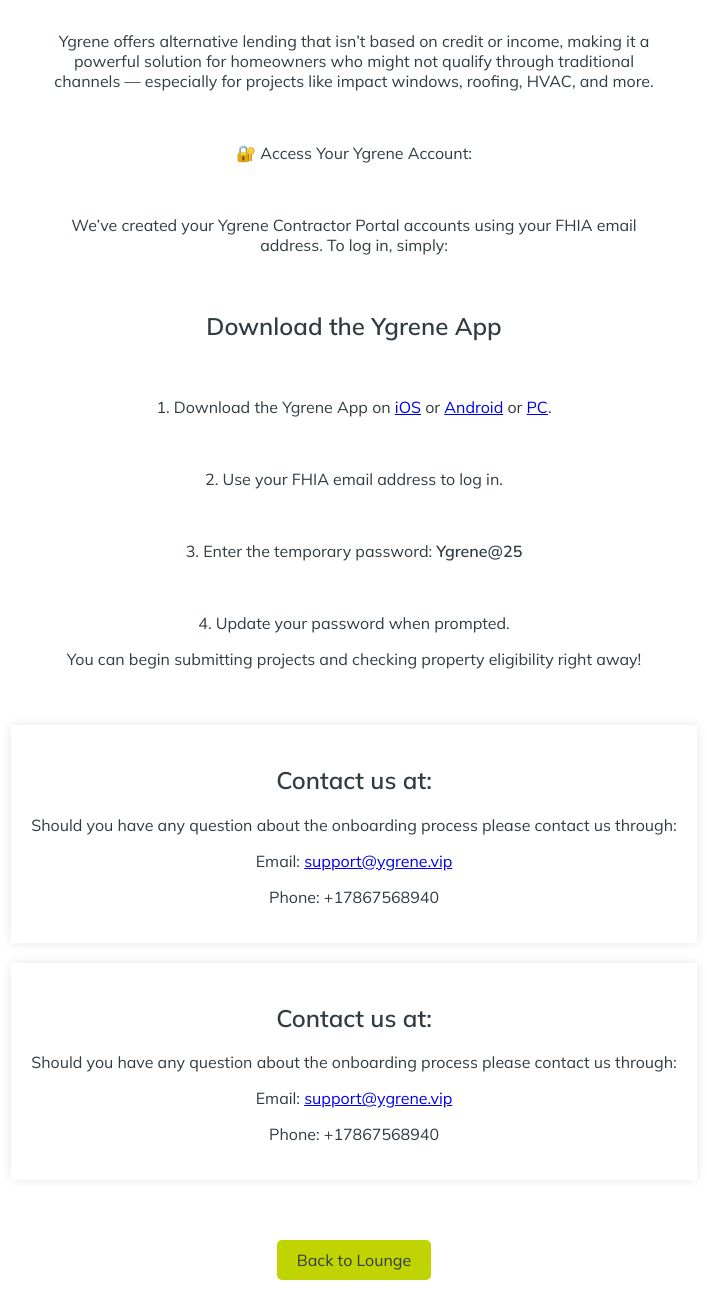
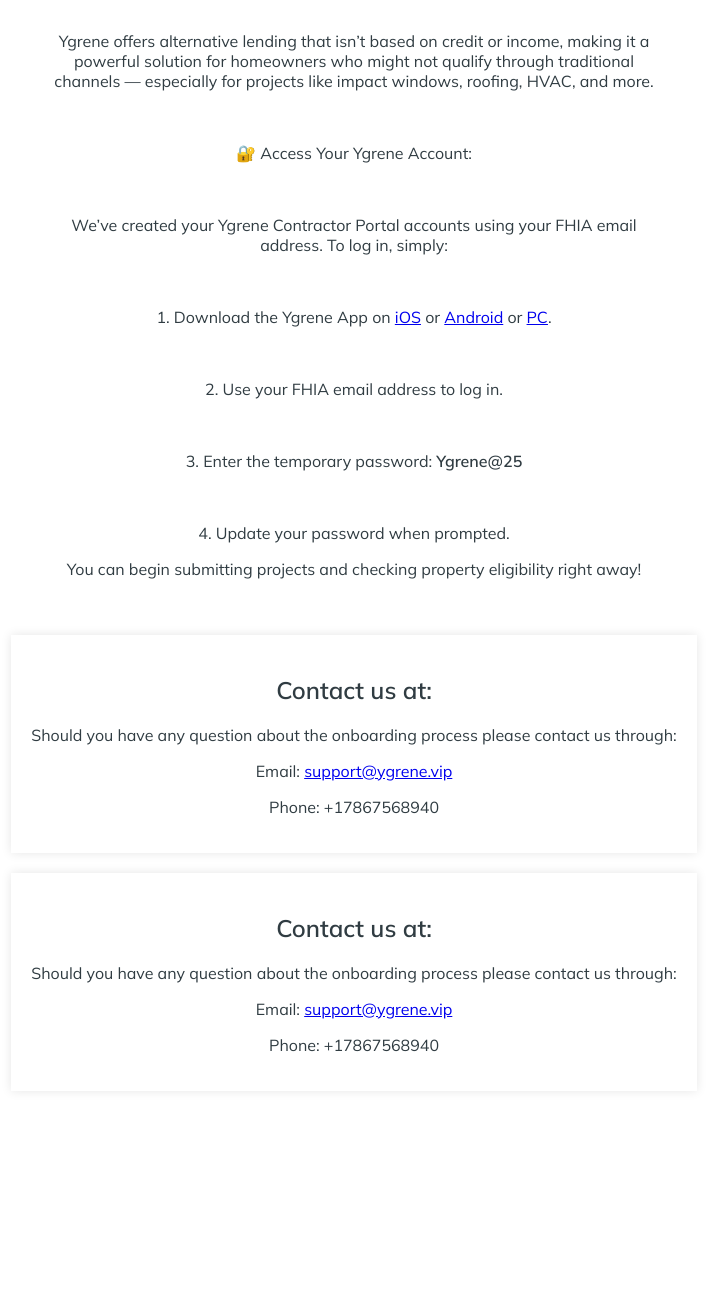
Before and after one commit to MetaCapFin/fhiacommunications, a plain HTML site: page index.html in a window 1280 px wide. Shown: the part 351-1651 px from the top of the page, without its empty margins (286-993 px from the left). After the commit the page ends 1462 px from the top, so only its background shows below. Drawn offline with nearby package versions, Linux system fonts and the light colour scheme.

Commit message:
Update index.html

```diff
--- a/index.html
+++ b/index.html
@@ -125,7 +125,6 @@
         <br>
         <p>We’ve created your Ygrene Contractor Portal accounts using your FHIA email address. To log in, simply:</p>
         <div class="instructions">
-        <h2>Download the Ygrene App</h2>
         <p>1. Download the Ygrene App on <a href="https://apps.apple.com">iOS</a> or <a href="https://play.google.com/store">Android</a> or <a href="https://www.ygrene.com">PC</a>.</p>
         <p>2. Use your FHIA email address to log in.</p>
         <p>3. Enter the temporary password: <strong>Ygrene@25</strong></p>
@@ -147,9 +146,6 @@
         <p>Email: <a href="mailto:support@ygrene.vip">support@ygrene.vip</a></p>
         <p>Phone: +17867568940</p>
     </div>
-    <div class="button-container">
-        <a href="https://www.ygrene.vip/" class="button">Back to Lounge</a>
-    </div>
     <script src="https://cdnjs.cloudflare.com/ajax/libs/jquery/3.6.0/jquery.min.js"></script>
     <script src="https://cdnjs.cloudflare.com/ajax/libs/slick-carousel/1.8.1/slick.min.js"></script>
     <script>
```
